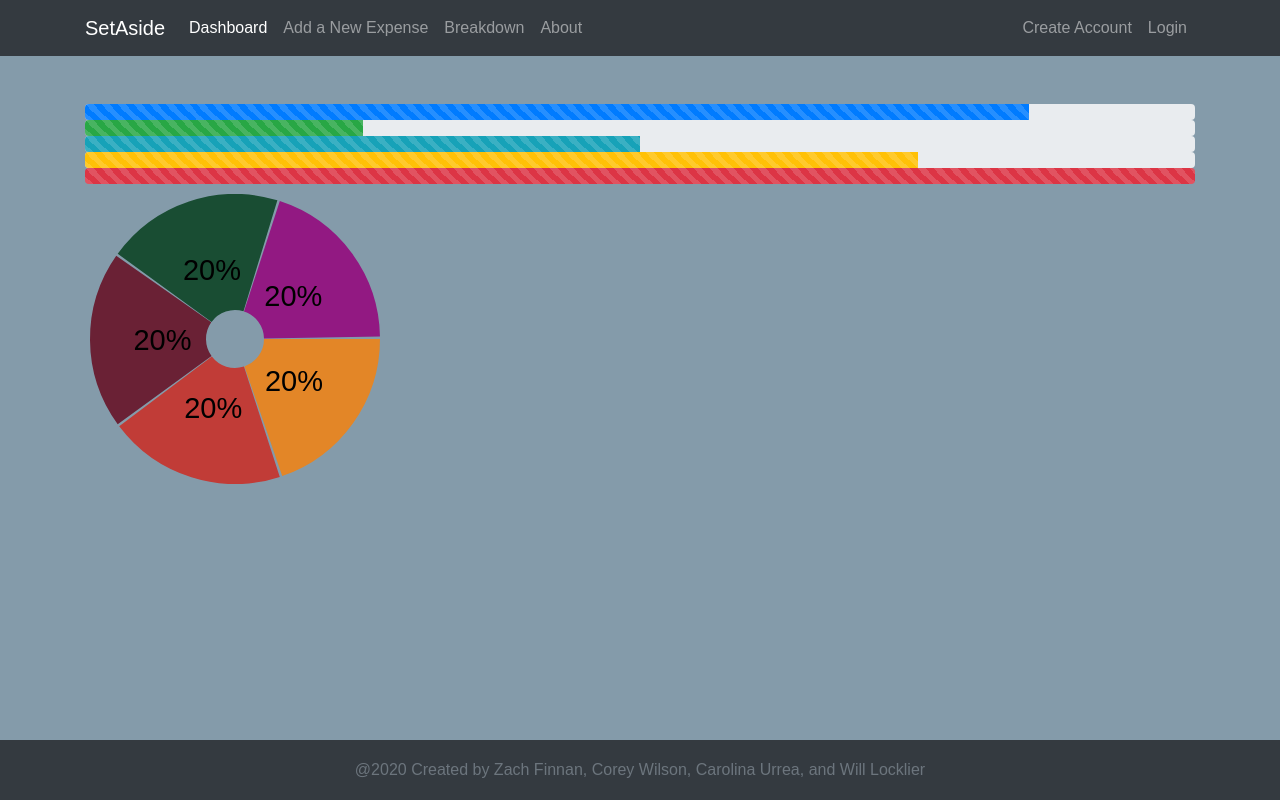
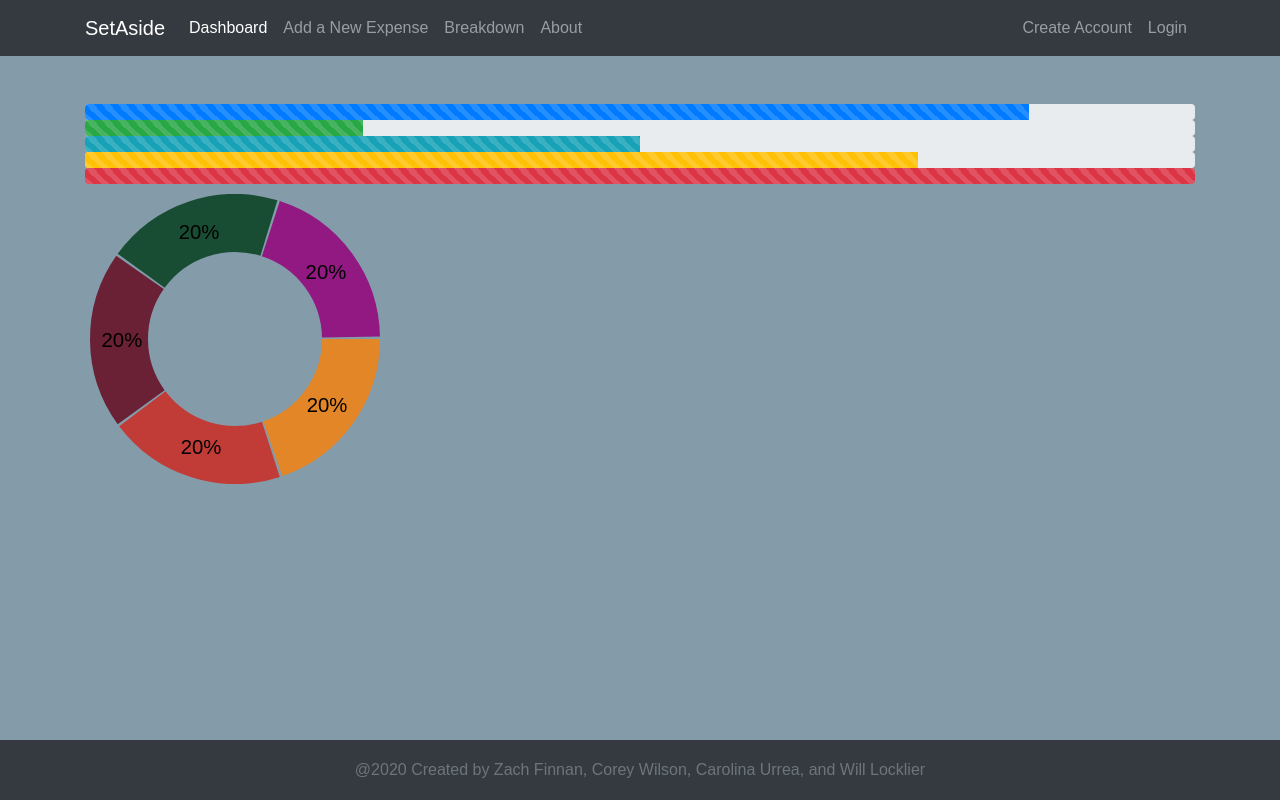
Before and after one commit to wjlock/SetAside-frontend, a React (Create React App) app: page /dashboard in a window 1280 px wide. Built offline with nearby package versions, Linux system fonts and the light colour scheme; no server answers.

Commit message:
Graph now has effects

```diff
--- a/src/components/Dashboard.js
+++ b/src/components/Dashboard.js
@@ -4,7 +4,7 @@ import React, { Component } from 'react';
 
  class Dashboard extends Component {
 
-     render(props) {
+     render() {
         return(
             //budget make it in range
             //preset average value
@@ -30,7 +30,8 @@ import React, { Component } from 'react';
             </div>
 
             {/* spending */}
-        <PieChart className="pie-chart" lineWidth="80" paddingAngle="1" labelPosition='50' labelStyle={{fontSize: '10px'}}
+            <PieChart className="pie-chart" lineWidth="40" paddingAngle="1" labelPosition='78' labelStyle={{fontSize: '7px'}} animate
+                animationDuration={500} animationEasing="ease-out"
             data={[
                 { title: 'Home',
                     value: 20,
```
Lines whose indentation alone changed are shown as unchanged.
